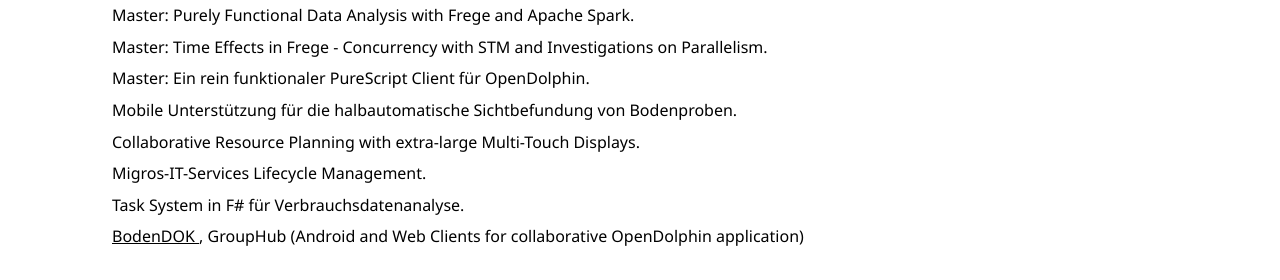
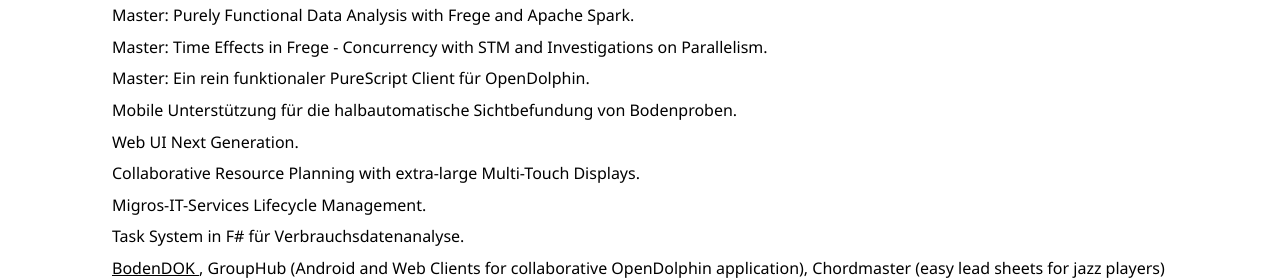
Before and after one commit to Dierk/Home, a plain HTML site: page docs/index.html in a window 1280 px wide. Shown: the part 530-810 px from the top of the page. Drawn offline with Linux system fonts and the light colour scheme.

Commit message:
add projects

```diff
--- a/docs/index.html
+++ b/docs/index.html
@@ -96,6 +96,7 @@
       		  <p> Master: Time Effects in Frege - Concurrency with STM and Investigations on Parallelism.</p>
       		  <p> Master: Ein rein funktionaler PureScript Client für OpenDolphin.</p>
       		  <p> Mobile Unterstützung für die halbautomatische Sichtbefundung von Bodenproben.</p>
+              <p> Web UI Next Generation.</p>
               <p> Collaborative Resource Planning with extra-large Multi-Touch Displays.</p>
               <p> Migros-IT-Services Lifecycle Management.</p>
               <p> Task System in F# für Verbrauchsdatenanalyse.</p>
@@ -103,7 +104,8 @@
                   <a href="https://web.fhnw.ch/technik/projekte/i/ip518/marchesi-mueller/index.html">
                       BodenDOK
                   </a>,
-                  GroupHub (Android and Web Clients for collaborative OpenDolphin application)
+                  GroupHub (Android and Web Clients for collaborative OpenDolphin application),
+				  Chordmaster (easy lead sheets for jazz players)
               </p>
         </section>
 
```
